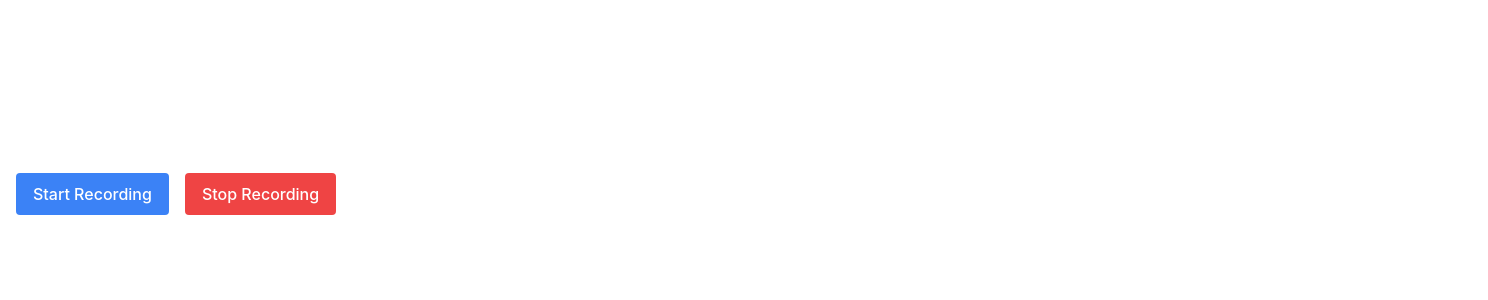
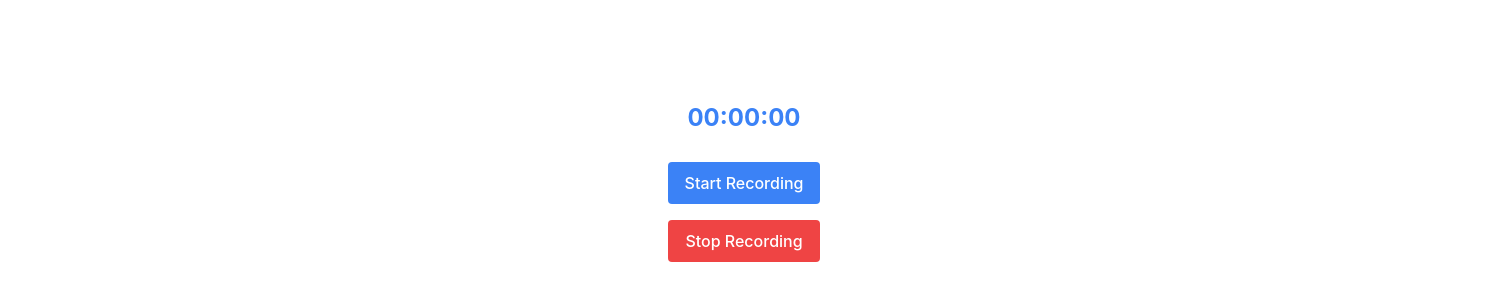
Before and after one commit to BagasDhitya/prosa-npl, a React (Vite) app: page / in a window 1280 px wide. Shown: the part 206-506 px from the top of the page, 1488 px wide, since content can reach past the window. Built offline with nearby package versions, Linux system fonts and the light colour scheme.

Commit message:
format timer

```diff
--- a/src/components/AudioRecorder.tsx
+++ b/src/components/AudioRecorder.tsx
@@ -1,36 +1,37 @@
 import { FC } from 'react';
 
 interface AudioProps {
-    id: string,
-    timer: number,
-    isRecording: boolean,
-    onStart: () => void,
-    onStop: () => void,
+    id: string;
+    timer: string | number;
+    isRecording: boolean;
+    onStart: () => void;
+    onStop: () => void;
 }
 
 const AudioRecorder: FC<AudioProps> = ({ id, timer, isRecording, onStart, onStop }) => {
-
     return (
         <div id={id} className="p-4">
+            <div className="relative h-14 mb-4 overflow-hidden">
+                <div className={`h-full text-blue-500 flex items-center justify-center`}>
+                    <span className="text-2xl font-bold">{timer}</span>
+                </div>
+            </div>
+            <div className="flex flex-col items-center">
                 <button
-                className="bg-blue-500 hover:bg-blue-600 text-white py-2 px-4 rounded focus:outline-none focus:ring-2 focus:ring-blue-400"
+                    className="bg-blue-500 hover:bg-blue-600 text-white py-2 px-4 rounded focus:outline-none focus:ring-2 focus:ring-blue-400 mb-4"
                     onClick={onStart}
                     disabled={isRecording}
                 >
                     Start Recording
                 </button>
                 <button
-                className="bg-red-500 hover:bg-red-600 text-white py-2 px-4 rounded focus:outline-none focus:ring-2 focus:ring-red-400 ml-4"
+                    className="bg-red-500 hover:bg-red-600 text-white py-2 px-4 rounded focus:outline-none focus:ring-2 focus:ring-red-400"
                     onClick={onStop}
                     disabled={!isRecording}
                 >
                     Stop Recording
                 </button>
-            {isRecording && (
-                <div className="mt-4">
-                    Timer: {timer} seconds
             </div>
-            )}
         </div>
     );
 };
--- /dev/null
+++ b/src/components/Layout.tsx
@@ -0,0 +1,15 @@
+import React, { FC } from 'react';
+
+interface LayoutProps {
+    children: React.ReactNode
+}
+
+const Layout: FC<LayoutProps> = ({ children }) => {
+    return (
+        <div className="flex flex-col min-h-screen">
+            <main className="flex-grow py-8 px-6 my-14">{children}</main>
+        </div>
+    );
+};
+
+export default Layout;
--- a/src/pages/home/index.tsx
+++ b/src/pages/home/index.tsx
@@ -1,10 +1,9 @@
-import { useRef, useState, useEffect } from "react"
-import axios from "axios"
+import { useRef, useState, useEffect } from "react";
 
-import AudioRecorder from "../../components/AudioRecorder"
+import Layout from "../../components/Layout";
+import AudioRecorder from "../../components/AudioRecorder";
 
 const Home = () => {
-
     const [recording, setRecording] = useState(false);
     const [timer, setTimer] = useState(0);
     const [audioURL, setAudioURL] = useState<string | null>(null);
@@ -16,12 +15,12 @@ const Home = () => {
             const mediaRecorder = new MediaRecorder(stream);
             const audioChunks: Blob[] = [];
 
-            mediaRecorder.addEventListener('dataavailable', (event) => {
+            mediaRecorder.addEventListener("dataavailable", (event) => {
                 audioChunks.push(event.data);
             });
 
-            mediaRecorder.addEventListener('stop', async () => {
-                const audioBlob = new Blob(audioChunks, { type: 'audio/webm' });
+            mediaRecorder.addEventListener("stop", async () => {
+                const audioBlob = new Blob(audioChunks, { type: "audio/webm" });
                 const audioDataURL = await convertToDataURL(audioBlob);
                 setAudioURL(audioDataURL);
             });
@@ -30,7 +29,7 @@ const Home = () => {
             mediaRecorder.start();
             setRecording(true);
         } catch (error) {
-            console.error('Error starting recording:', error);
+            console.error("Error starting recording:", error);
         }
     };
 
@@ -45,10 +44,10 @@ const Home = () => {
         return new Promise((resolve, reject) => {
             const reader = new FileReader();
             reader.onloadend = () => {
-                if (typeof reader.result === 'string') {
+                if (typeof reader.result === "string") {
                     resolve(reader.result);
                 } else {
-                    reject(new Error('Failed to convert audio to data URL.'));
+                    reject(new Error("Failed to convert audio to data URL."));
                 }
             };
             reader.readAsDataURL(blob);
@@ -73,17 +72,29 @@ const Home = () => {
         };
     }, [recording]);
 
+    const formatTime = (value: number) => {
+        const padZero = (num: number) => String(num).padStart(2, "0");
+        const hours = Math.floor(value / 3600);
+        const minutes = Math.floor((value % 3600) / 60);
+        const seconds = value % 60;
+        return `${padZero(hours)}:${padZero(minutes)}:${padZero(seconds)}`;
+    };
+
     return (
-        <div className="flex items-center justify-center h-screen">
-            <AudioRecorder
-                id="audio_recording"
-                isRecording={recording}
-                timer={timer}
-                onStart={() => handleStartRecording()}
-                onStop={() => handleStopRecording()}
-            />
-        </div>
-    )
-}
+        <Layout>
+            <div className="flex justify-center py-8 lg:mx-72">
+                <div className="max-w-3xl w-72 lg:mx-72 lg:my-40">
+                    <AudioRecorder
+                        id="audio_recording"
+                        isRecording={recording}
+                        timer={formatTime(timer)}
+                        onStart={handleStartRecording}
+                        onStop={handleStopRecording}
+                    />
+                </div>
+            </div>
+        </Layout>
+    );
+};
 
-export default Home
+export default Home;
```
Lines whose indentation alone changed are shown as unchanged.
